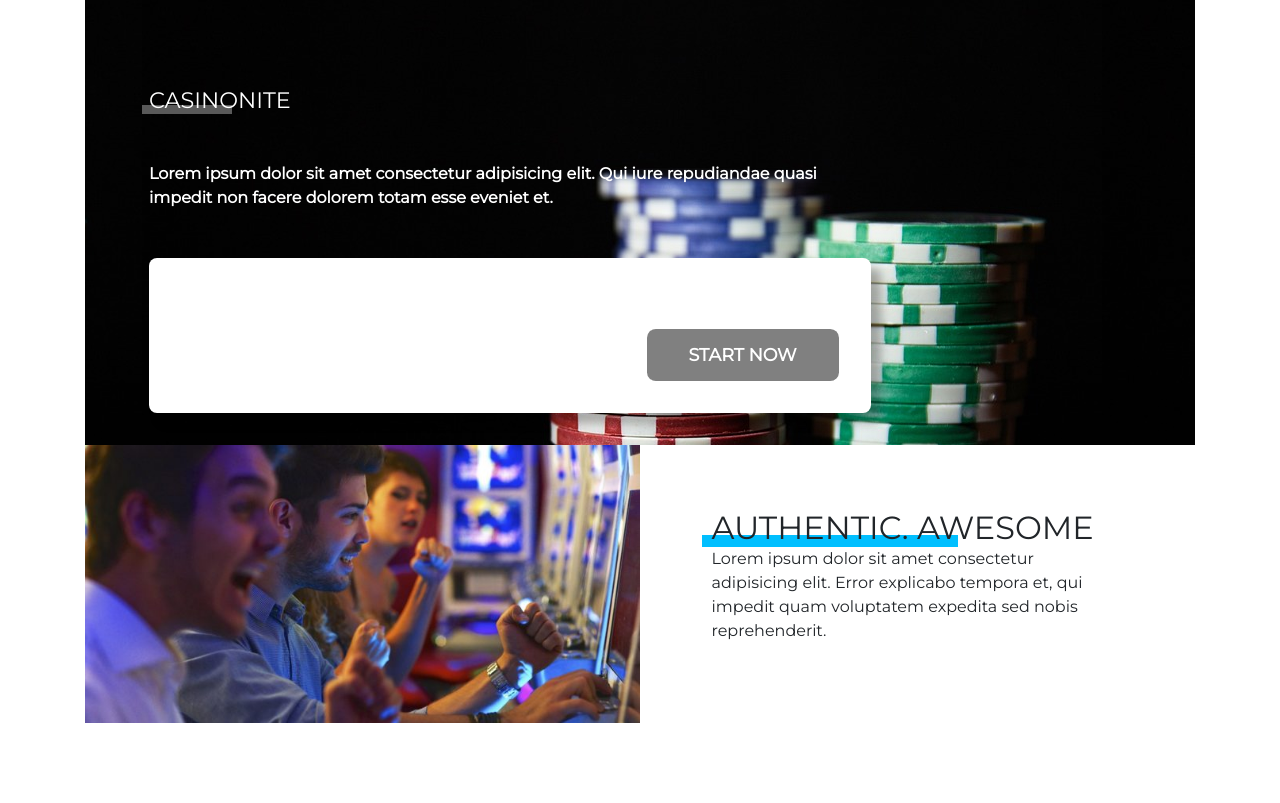
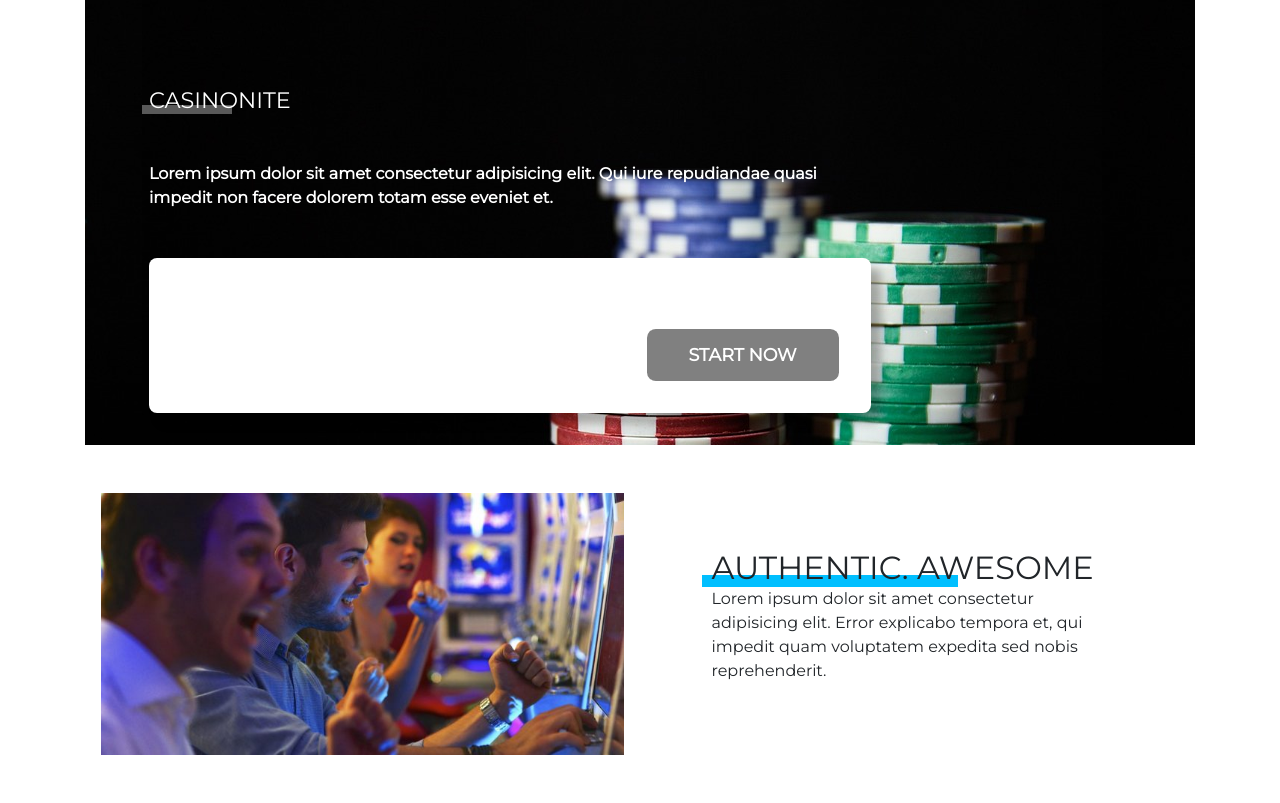
Before and after one commit to Keegan-Nelson/Projects, a Flask app: page /home in a window 1280 px wide. Shown: the part 57-860 px from the top of the page. Before the commit the page ends 780 px from the top, so only its background shows below. Run offline with Flask 2, Linux system fonts and the light colour scheme; a user stored in the database is signed in; some libraries are stand-ins or nearby versions.

Commit message:
added new div

```diff
--- a/CasinoNite/website/static/home.css
+++ b/CasinoNite/website/static/home.css
@@ -119,6 +119,11 @@ input[type=button]:hover {
 }
 
 .right-col {
+    text-align: center;
+    margin: 3em 1em;
+}
+
+.above {
     text-align: center;
     margin: 3em 1em;
 }
--- a/CasinoNite/website/templates/home.html
+++ b/CasinoNite/website/templates/home.html
@@ -38,7 +38,9 @@
             <h2>Authentic. Awesome</h2>
             <p>Lorem ipsum dolor sit amet consectetur adipisicing elit. Error explicabo tempora et, qui impedit quam voluptatem expedita sed nobis reprehenderit.</p>
         </div>
-        <img src="static/images/celebrate.jpg" alt="Picture of People Celebrating">
+        <div class="above">
+            <img src="static/images/celebrate.jpg" alt="Picture of People Celebrating">
+        </div>
     </section>
 
     <script>
```
